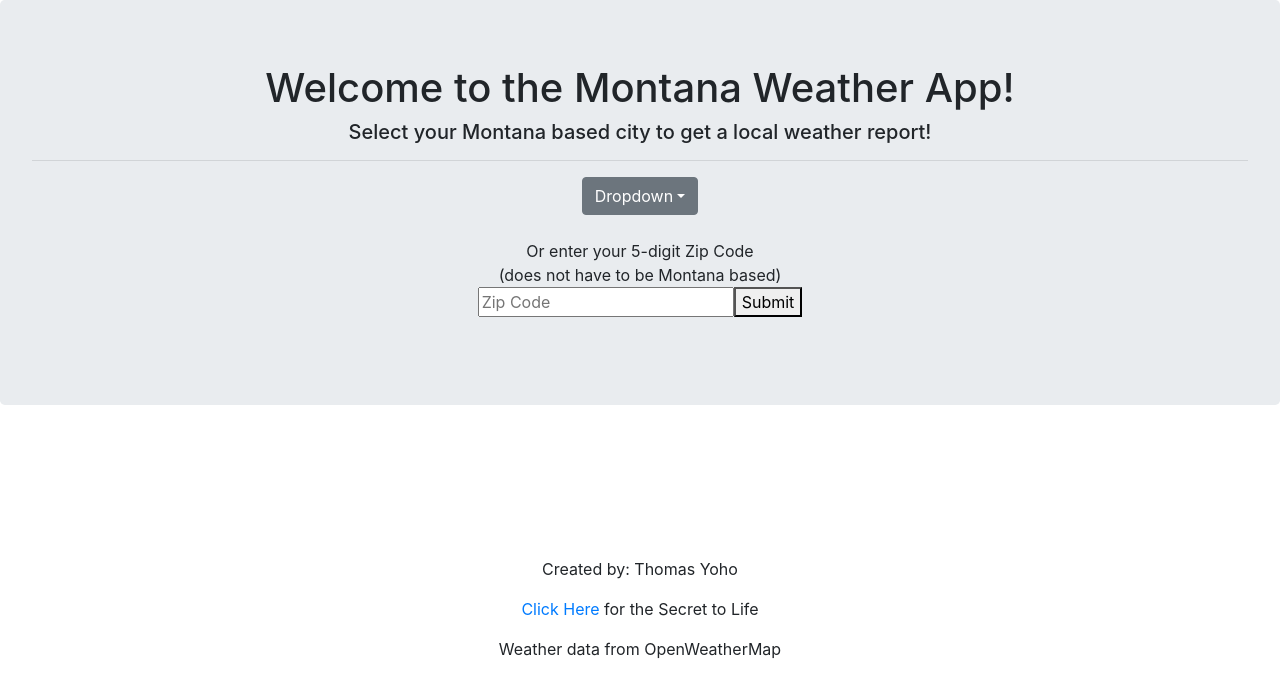
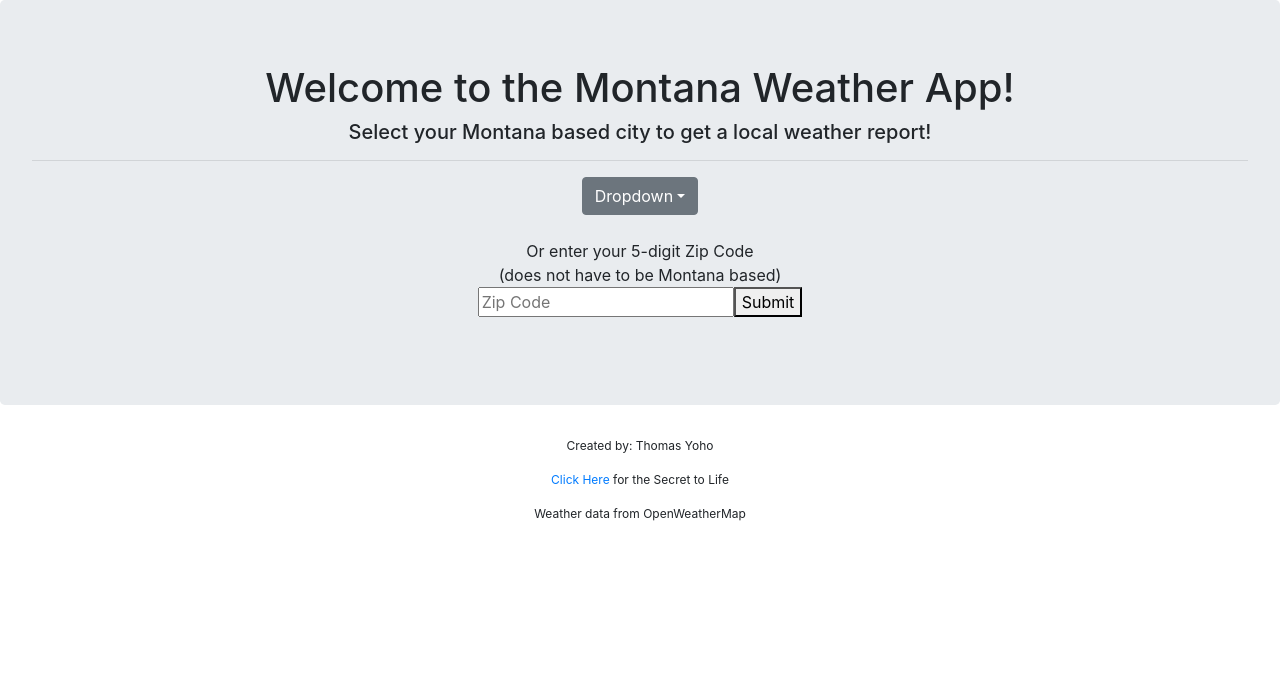
Before and after one commit to TYohoJr/myWeatherApp, a React (Create React App) app: page / in a window 1280 px wide. Shown: the top 696 px of the page. Built offline with nearby package versions, Linux system fonts and the light colour scheme.

Commit message:
added zip-code input field and made the API URL universal

```diff
--- a/src/App/App.css
+++ b/src/App/App.css
@@ -8,13 +8,13 @@ h5 {
 
 footer {
   text-align:center;
-  height:120px
+  font-size: 12px
 }
 
 .dropdown {
   text-align:center
 }
 
-.main-content {
+/*.main-content {
   padding-bottom:120px
-}
+}*/
```
